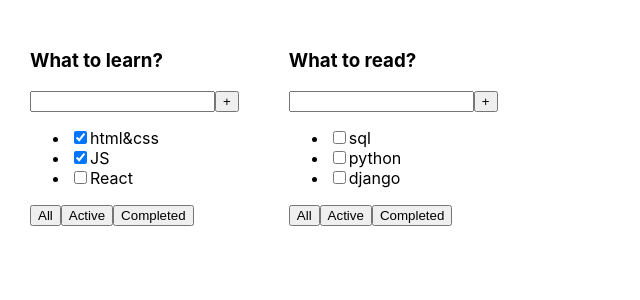
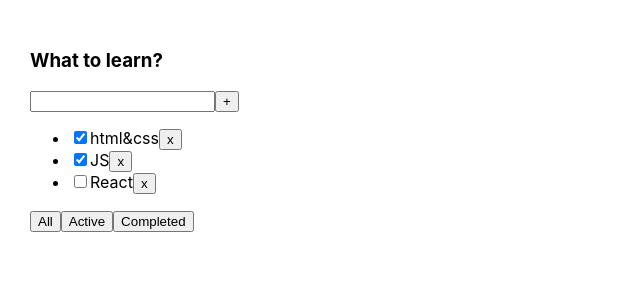
Before and after one commit to Stepan-Ne/Todolist, a React (Create React App) app: page / in a window 1280 px wide. Shown: the top 300 px of the page, without its empty margins (0-640 px from the left). Built offline with nearby package versions, Linux system fonts and the light colour scheme.

Commit message:
Deleting tasks using a hook

```diff
--- a/src/App.tsx
+++ b/src/App.tsx
@@ -1,31 +1,29 @@
-import React from 'react';
+import React, {useState} from 'react';
 import './App.css';
 import {TasksType, Todolist} from "./Todolist";
 
 
 function App() {
 
-    const tasks1: Array<TasksType> = [
+    let initialTasks: Array<TasksType> = [
         {id: 1, title: 'html&css', isDone: true},
         {id: 2, title: 'JS', isDone: true},
         {id: 3, title: 'React', isDone: false}
-    ]
-    const tasks2: Array<TasksType> = [
-        {id: 1, title: 'sql', isDone: false},
-        {id: 2, title: 'python', isDone: false},
-        {id: 3, title: 'django', isDone: false}
-    ]
-    const tasks3 = [
-        {id: 1, title: 'Mysql', isDone: false},
-        {id: 2, title: 'java', isDone: true},
-        {id: 3, title: 'spring', isDone: false}
-    ]
+]
+    let [tasks, setTasks] = useState(initialTasks);
+
+
+   function removeTask(id: number) {
+       let resultTasks = tasks.filter(t => t.id !== id);
+       setTasks(resultTasks);
+   }
+
     return (
         <div className="App">
-            <Todolist title='What to learn?' tasks={tasks1}/>
-            <Todolist title='What to read?' tasks={tasks2}/>
+            <Todolist title='What to learn?' tasks={tasks} removeTask={removeTask} />
         </div>
     );
 }
 
+
 export default App;
--- a/src/Todolist.tsx
+++ b/src/Todolist.tsx
@@ -1,13 +1,15 @@
 import React from "react";
 
- export type TasksType = {
+export type TasksType = {
     id: number
     title: string
     isDone: boolean
 }
+
 type PropsType = {
     title: string
     tasks: Array<TasksType>
+    removeTask: Function
 }
 
 export function Todolist(props: PropsType) {
@@ -20,12 +22,13 @@
                 <button>+</button>
             </div>
             <ul>
-                <li><input type="checkbox" checked={props.tasks[0].isDone}/>
-                <span key={props.tasks[0].id}>{props.tasks[0].title}</span></li>
-                <li><input type="checkbox" checked={props.tasks[1].isDone}/>
-                    <span key={props.tasks[1].id}>{props.tasks[1].title}</span></li>
-                <li><input type="checkbox" checked={props.tasks[2].isDone}/>
-                    <span key={props.tasks[2].id}>{props.tasks[2].title}</span></li>
+                {
+                    props.tasks.map(t => <li key={t.id}>
+                        <input type="checkbox" checked={t.isDone}/>
+                        <span>{t.title}</span>
+                        <button onClick={() => props.removeTask(t.id)}>x</button>
+                    </li>)
+                }
             </ul>
             <div>
                 <button>All</button>
```
